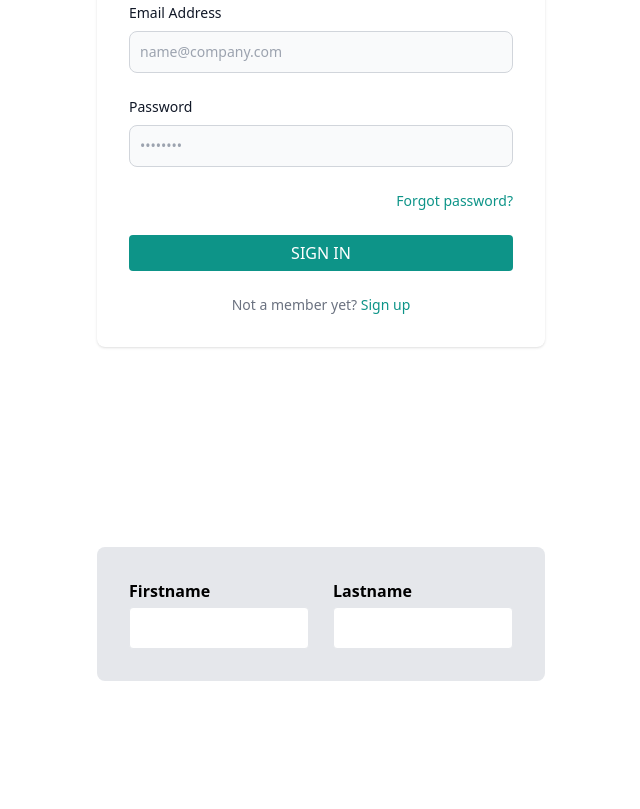
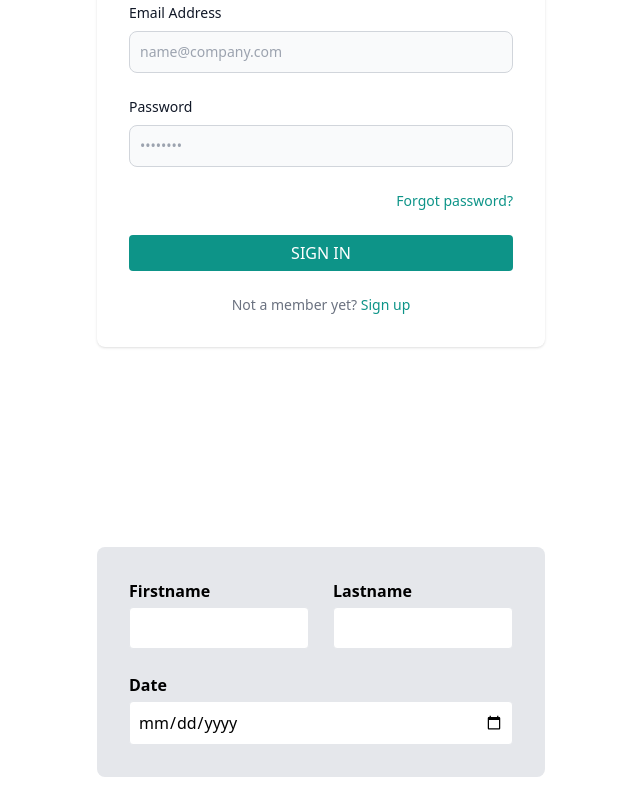
Before and after one commit to mtmsujan/forms-design, a plain HTML site: page index.html in a window 1280 px wide. Shown: the part 349-1158 px from the top of the page, without its empty margins (319-959 px from the left). Before the commit the page ends 1062 px from the top, so only its background shows below. Drawn offline with nearby package versions, Linux system fonts and the light colour scheme.

Commit message:
Add tailwind form date input

```diff
--- a/index.html
+++ b/index.html
@@ -63,6 +63,13 @@
                     <input type="text" id="lastname" class="w-full p-2 border rounded" />
                 </div>
             </div>
+            <div class="form-group flex flex-col sm:flex-row sm:items-center gap-6">
+                <div class="form-field flex-1">
+                    <label for="date" class="block font-semibold mb-1">Date</label>
+                    <input type="date" id="date" class="w-full p-2 border rounded" />
+                </div>
+
+            </div>
 
         </div>
     </section>
```
